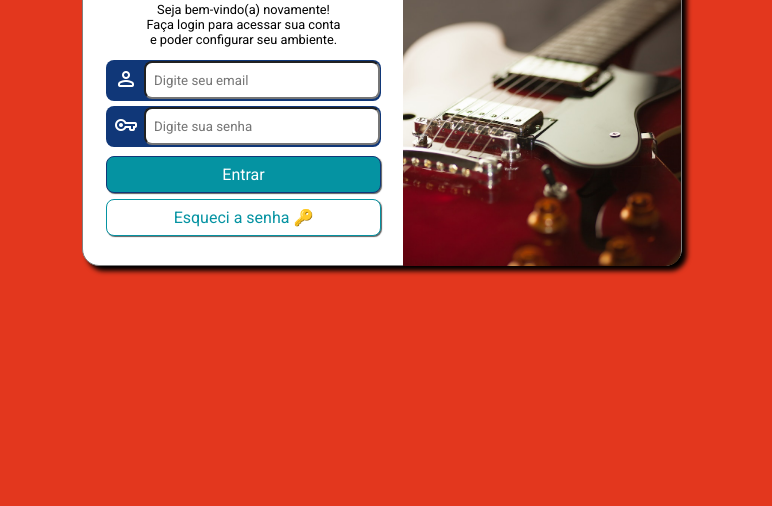
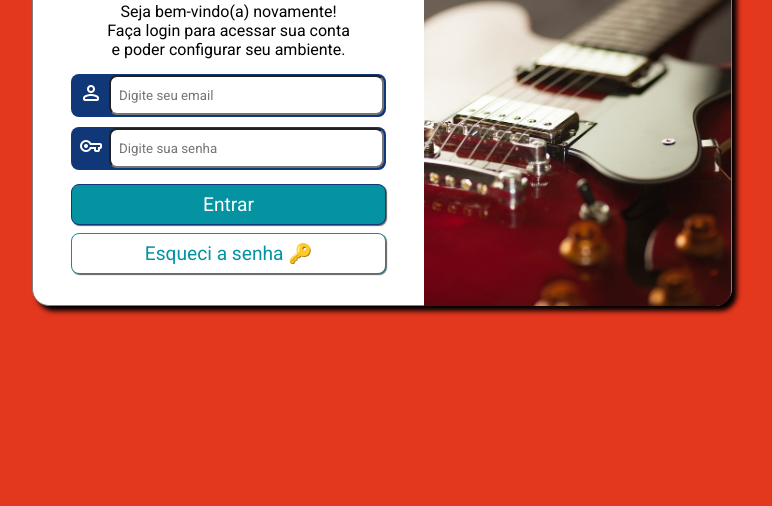
Before and after one commit to danielmrz-dev/Projeto-Login, a plain HTML site: page index.html in a window 1280 px wide. Shown: the part 294-800 px from the top of the page, without its empty margins (258-1030 px from the left). Drawn offline with nearby package versions, Linux system fonts and the light colour scheme.

Commit message:
Ultimas alterações

```diff
--- a/style.css
+++ b/style.css
@@ -41,6 +41,8 @@ section#login {
     height: 480px;
     border-radius: 17px;
     box-shadow: 5px 5px 5px black;
+    transition: .3s ease;
+
 }
 
 div#imagem {
@@ -130,21 +132,55 @@ span {
 @media screen and (min-width: 768px) {
     section#login {
         display: flex;
-        width: 600px;
-        height: 320px;
+        width: 700px;
+        height: 400px;
+        transition: .3s ease;
     }
 
     div#imagem {
-        height: 319px;
-        width: 280px;
+        height: 399px;
+        width: 350px;
         background: url('imagens/guitar.jpg') center center no-repeat scroll;
         background-size: cover;
         border-radius: 15px 0 0 15px;
     }
 
     div#formulario {
-        padding-left: 23px;
+        padding: 20px 38px;
     }
+
+    div#formulario > h1 {
+        font-size: 2.2em;
+        padding: 15px 0 10px 0;
+    }
+
+    div#formulario > p {
+        font-size: 1em;
+        text-align: center;
+        padding: 8px 0 15px 0;
+    }
+
+    div.form {
+        width: 315px;
+        height: 43px;
+        margin: 0 0 10px 0;
+    }
+
+    input#iusuario, input#isenha {
+        width: 275px;
+        height: 40px;
+    }
+
+    .buttons {
+        margin-top: -15px;
+    }
+
+    .button1, .button2 {
+        font-size: 1.2em;
+        width: 315px;
+        margin: 0 0 8px 0;
+    }
+
 
 }
 
@@ -152,6 +188,7 @@ span {
     section#login {
         display: flex;
         flex-direction: row-reverse;
+        transition: .3s ease;
     }
 
     div#imagem {
@@ -159,7 +196,7 @@ span {
     }
 
     div#formulario {
-        padding-right: 22px;
+        padding-right: px;
     }
 
 }
```
